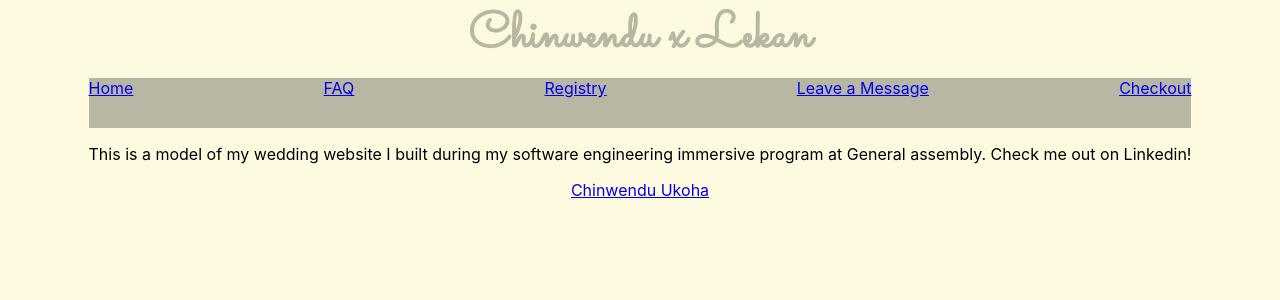
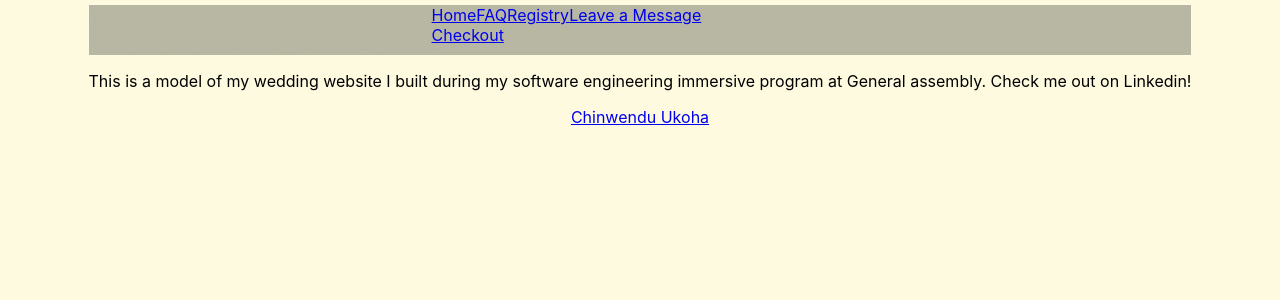
Before and after one commit to cchinw/CLUnion2022, a React (Create React App) app in the folder client/clunion/: page /faq in a window 1280 px wide. Shown: the top 300 px of the page. Built offline with nearby package versions, Linux system fonts and the light colour scheme.

Commit message:
before final changes

```diff
--- a/client/clunion/src/components/Category.jsx
+++ b/client/clunion/src/components/Category.jsx
@@ -1,7 +1,7 @@
 import axios from 'axios'
 import React from 'react'
 import { useState, useEffect } from 'react'
-import { useParams } from 'react-router-dom'
+import { useParams, Link } from 'react-router-dom'
 import Item from '../components/Item'
 import Checkout from './Checkout'
 import Receipt from './Receipt'
@@ -57,10 +57,10 @@ const Category = ({item}) => {
   }
 
 
- const checoutCondition = () => {
+ const checkoutCondition = () => {
   if (selectedItem) {
-    <Checkout checkoutId={checkout._id} items={items} price={items.price} />
-    } else if (selectedItem && items > 1) {
+      <Checkout checkoutId={checkout._id} items={items} price={items.price} />
+  }else if (selectedItem && items > 1) {
       <Receipt receiptId={receipt._id} price={items.price} items={items} checkout={checkout} />
     } else {
       <div className="registryComponent">
@@ -79,7 +79,7 @@ const Category = ({item}) => {
           <Checkout onClick={checkoutItems} checkout={checkout} />
         </section>
       </div>
-    }
+  }
  }
 
 
@@ -90,7 +90,7 @@ const Category = ({item}) => {
             items={items}
             addToCheckout={addToCheckout}
             removeFromCheckout={removeFromCheckout}
-            checkoutCondition={checoutCondition}
+            checkoutCondition={checkoutCondition}
             />
         ))}
     </div>
--- a/client/clunion/src/components/Checkout.jsx
+++ b/client/clunion/src/components/Checkout.jsx
@@ -4,6 +4,8 @@ import { useNavigate, useParams, Link } from "react-router-dom"
 import { useLocation } from "react-router-dom"
 import axios from "axios"
 import Receipt from "./Receipt"
+import '../style/App.css'
+
 
 const Checkout = ({category}) => {
 
--- a/client/clunion/src/components/GuestMessage.jsx
+++ b/client/clunion/src/components/GuestMessage.jsx
@@ -1,3 +1,6 @@
+import '../style/App.css'
+
+
 const GuestMessage = (props) => {
   return (
     <div>
--- a/client/clunion/src/components/Item.jsx
+++ b/client/clunion/src/components/Item.jsx
@@ -1,7 +1,7 @@
+import '../style/App.css'
 import React from 'react'
 
-const Item = ({ items, addOnClick, removeOnClick }) => {
-
+const Item = ({ items, checkoutCondition, addToCheckout, removeFromCheckout}) => {
 
 
   return (
@@ -12,8 +12,8 @@ const Item = ({ items, addOnClick, removeOnClick }) => {
         <h5>{items.description}</h5>
         <h5>{items.price}</h5>
         <h6>{items.quantityNeeded}</h6>
-        <button onClick={(e) => addOnClick(e, items._id)}>Add to Cart</button>
-        <button onClick={(e) => removeOnClick(e, items._id)}>Remove from Cart</button>
+        <button onClick={addToCheckout} onChange={items.checkoutCondition}>Add to Cart</button>
+        <button onClick={removeFromCheckout} onChange={items.checkoutCondition}>Remove from Cart</button>
       </div>
     </div>
   )
--- a/client/clunion/src/components/PostMessage.jsx
+++ b/client/clunion/src/components/PostMessage.jsx
@@ -1,4 +1,5 @@
 import React from "react"
+import '../style/App.css'
 
 const PostMessage = (props) => {
 
--- a/client/clunion/src/components/Receipt.jsx
+++ b/client/clunion/src/components/Receipt.jsx
@@ -2,6 +2,7 @@ import React from 'react'
 import Checkout from '../components/Checkout'
 import axios from 'axios'
 import { useState } from 'react'
+import '../style/App.css'
 
 const Receipt = ({checkout, item, category}) => {
 
--- a/client/clunion/src/style/App.css
+++ b/client/clunion/src/style/App.css
@@ -65,16 +65,14 @@ body {
   background-color: #b7b7a4;
 }
 
-.nav {
+nav {
   display: flex;
   flex-direction: row;
-  justify-content: space-between;
 
   height: 50px;
   background-color: #b7b7a4;
   margin-top: 5px;
   text-align: center;
-  line-height: normal;
 }
 
 .checkout {
```
